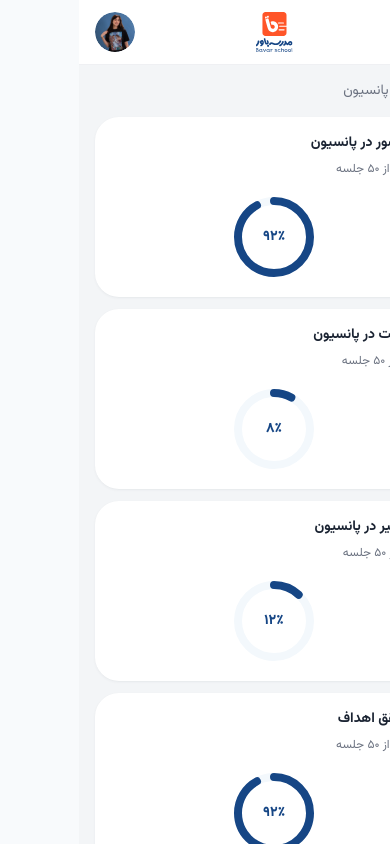
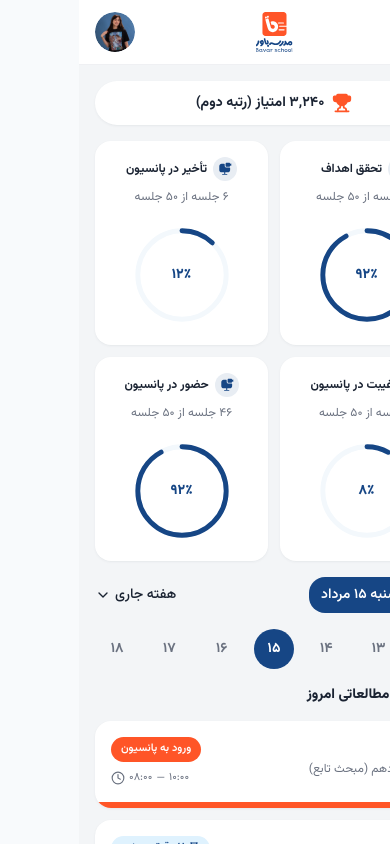
Before and after one commit to separsco/bavarland, a Next.js app: page /dashboard/pension in a window 390 px wide. Built offline with nearby package versions, Linux system fonts and the light colour scheme.

Commit message:
create PensionPointsBanner

```diff
--- a/components/dashboard/CircularProgress.tsx
+++ b/components/dashboard/CircularProgress.tsx
@@ -2,15 +2,19 @@ import { toPersianDigits } from "@/data/otp";
 
 type CircularProgressProps = {
   value: number;
+  className?: string;
 };
 
-export function CircularProgress({ value }: CircularProgressProps) {
+export function CircularProgress({
+  value,
+  className = "size-[9.5rem]",
+}: CircularProgressProps) {
   const radius = 36;
   const circumference = 2 * Math.PI * radius;
   const offset = circumference * (1 - value / 100);
 
   return (
-    <div className="relative mx-auto size-[5.5rem]">
+    <div className={`relative mx-auto ${className}`}>
       <svg viewBox="0 0 88 88" className="size-full -rotate-90" aria-hidden>
         <circle
           cx="44"
@@ -18,7 +22,7 @@ export function CircularProgress({ value }: CircularProgressProps) {
           r={radius}
           fill="none"
           className="stroke-sky-soft"
-          strokeWidth="8"
+          strokeWidth="4"
         />
         <circle
           cx="44"
@@ -26,7 +30,7 @@ export function CircularProgress({ value }: CircularProgressProps) {
           r={radius}
           fill="none"
           className="stroke-brand-blue"
-          strokeWidth="8"
+          strokeWidth="4"
           strokeLinecap="round"
           strokeDasharray={circumference}
           strokeDashoffset={offset}
--- a/components/dashboard/DashboardAcademyVideos.tsx
+++ b/components/dashboard/DashboardAcademyVideos.tsx
@@ -10,7 +10,7 @@ export function DashboardAcademyVideos({
   variant = "stack",
 }: DashboardAcademyVideosProps) {
   return (
-    <section className="rounded-[1.75rem] bg-white p-4 shadow-sm shadow-navy/5 sm:p-5">
+    <section className="rounded-2xl bg-white p-4 shadow-sm shadow-navy/5 sm:p-5">
       <div className="mb-4 flex items-center justify-between gap-3">
         <div className="flex items-center gap-2">
           <svg xmlns="http://www.w3.org/2000/svg" width="24" height="24" viewBox="0 0 24 24" fill="none">
--- a/components/dashboard/DashboardMobilePlan.tsx
+++ b/components/dashboard/DashboardMobilePlan.tsx
@@ -10,7 +10,7 @@ export function DashboardMobilePlan({
   title = "برنامه مطالعاتی کل هفته",
 }: DashboardTodayPlanProps) {
   return (
-    <section className="rounded-[1.75rem] bg-white p-4 shadow-sm shadow-navy/5 sm:p-5">
+    <section className="rounded-2xl bg-white p-4 shadow-sm shadow-navy/5 sm:p-5">
       <div className="mb-4 flex items-center justify-between gap-3">
         <div className="flex min-w-0 items-center gap-2">
           <svg xmlns="http://www.w3.org/2000/svg" width="24" height="24" viewBox="0 0 24 24" fill="none">
--- a/components/dashboard/PensionPageContent.tsx
+++ b/components/dashboard/PensionPageContent.tsx
@@ -1,22 +1,35 @@
 import { Breadcrumb } from "@/components/ui/Breadcrumb";
+import { PensionPointsBanner } from "@/components/dashboard/PensionPointsBanner";
 import { PensionRanking } from "@/components/dashboard/PensionRanking";
 import { PensionStatCards } from "@/components/dashboard/PensionStatCards";
+import { PensionTodayPlan } from "@/components/dashboard/PensionTodayPlan";
 import { PensionWeeklyGrid } from "@/components/dashboard/PensionWeeklyGrid";
 
 export function PensionPageContent() {
   return (
     <div className="space-y-4">
       <Breadcrumb
+        className="hidden lg:block"
         items={[
           { label: "داشبورد", href: "/dashboard" },
           { label: "پانسیون" },
         ]}
       />
 
+      <div className="lg:hidden">
+        <PensionPointsBanner />
+      </div>
+
       <PensionStatCards />
 
+      <div className="lg:hidden">
+        <PensionTodayPlan />
+      </div>
+
       <div className="grid gap-4 xl:grid-cols-[minmax(0,1fr)_20rem] xl:items-start">
-        <PensionWeeklyGrid />
+        <div className="hidden min-w-0 lg:block">
+          <PensionWeeklyGrid />
+        </div>
         <PensionRanking />
       </div>
     </div>
--- /dev/null
+++ b/components/dashboard/PensionPointsBanner.tsx
@@ -0,0 +1,13 @@
+import { Trophy } from "lucide-react";
+import { dashboardUser } from "@/data/dashboard";
+
+export function PensionPointsBanner() {
+  return (
+    <section className="flex items-center justify-center gap-2 rounded-full bg-white px-4 py-3 shadow-sm shadow-navy/5">
+      <Trophy className="size-5 text-primary" fill="currentColor" />
+      <p className="text-sm font-bold text-foreground">
+        {dashboardUser.points} امتیاز ({dashboardUser.rank})
+      </p>
+    </section>
+  );
+}
--- a/components/dashboard/PensionRanking.tsx
+++ b/components/dashboard/PensionRanking.tsx
@@ -1,6 +1,6 @@
 import { DashboardIcon } from "@/components/dashboard/DashboardIcon";
-import { MediaSlot } from "@/components/ui/MediaSlot";
 import { pensionPodium, pensionRankList } from "@/data/pension";
+import { toPersianDigits } from "@/data/otp";
 
 const rankBadgeClasses: Record<number, string> = {
   1: "bg-amber-400 text-navy",
@@ -10,12 +10,17 @@ const rankBadgeClasses: Record<number, string> = {
 
 export function PensionRanking() {
   return (
-    <section className="rounded-[1.75rem] bg-white p-4 shadow-sm shadow-navy/5 sm:p-5">
-      <div className="mb-6 flex items-center gap-2">
-        <DashboardIcon label="pension-ranking-icon" className="size-5" />
+    <section className="rounded-2xl bg-white p-4 shadow-sm shadow-navy/5 sm:p-5">
+      <div className="mb-6 flex items-center gap-2 border-b border-gray-200 py-2.5">
+
+        <svg xmlns="http://www.w3.org/2000/svg" width="24" height="24" viewBox="0 0 24 24" fill="none">
+          <path d="M9.15957 11.62C9.12957 11.62 9.10957 11.62 9.07957 11.62C9.02957 11.61 8.95957 11.61 8.89957 11.62C5.99957 11.53 3.80957 9.25 3.80957 6.44C3.80957 3.58 6.13957 1.25 8.99957 1.25C11.8596 1.25 14.1896 3.58 14.1896 6.44C14.1796 9.25 11.9796 11.53 9.18957 11.62C9.17957 11.62 9.16957 11.62 9.15957 11.62ZM8.99957 2.75C6.96957 2.75 5.30957 4.41 5.30957 6.44C5.30957 8.44 6.86957 10.05 8.85957 10.12C8.91957 10.11 9.04957 10.11 9.17957 10.12C11.1396 10.03 12.6796 8.42 12.6896 6.44C12.6896 4.41 11.0296 2.75 8.99957 2.75Z" fill="#23242E" />
+          <path d="M16.5394 11.75C16.5094 11.75 16.4794 11.75 16.4494 11.74C16.0394 11.78 15.6194 11.49 15.5794 11.08C15.5394 10.67 15.7894 10.3 16.1994 10.25C16.3194 10.24 16.4494 10.24 16.5594 10.24C18.0194 10.16 19.1594 8.96 19.1594 7.49C19.1594 5.97 17.9294 4.74 16.4094 4.74C15.9994 4.75 15.6594 4.41 15.6594 4C15.6594 3.59 15.9994 3.25 16.4094 3.25C18.7494 3.25 20.6594 5.16 20.6594 7.5C20.6594 9.8 18.8594 11.66 16.5694 11.75C16.5594 11.75 16.5494 11.75 16.5394 11.75Z" fill="#23242E" />
+          <path d="M9.16961 22.55C7.20961 22.55 5.23961 22.05 3.74961 21.05C2.35961 20.13 1.59961 18.87 1.59961 17.5C1.59961 16.13 2.35961 14.86 3.74961 13.93C6.74961 11.94 11.6096 11.94 14.5896 13.93C15.9696 14.85 16.7396 16.11 16.7396 17.48C16.7396 18.85 15.9796 20.12 14.5896 21.05C13.0896 22.05 11.1296 22.55 9.16961 22.55ZM4.57961 15.19C3.61961 15.83 3.09961 16.65 3.09961 17.51C3.09961 18.36 3.62961 19.18 4.57961 19.81C7.06961 21.48 11.2696 21.48 13.7596 19.81C14.7196 19.17 15.2396 18.35 15.2396 17.49C15.2396 16.64 14.7096 15.82 13.7596 15.19C11.2696 13.53 7.06961 13.53 4.57961 15.19Z" fill="#23242E" />
+          <path d="M18.3397 20.75C17.9897 20.75 17.6797 20.51 17.6097 20.15C17.5297 19.74 17.7897 19.35 18.1897 19.26C18.8197 19.13 19.3997 18.88 19.8497 18.53C20.4197 18.1 20.7297 17.56 20.7297 16.99C20.7297 16.42 20.4197 15.88 19.8597 15.46C19.4197 15.12 18.8697 14.88 18.2197 14.73C17.8197 14.64 17.5597 14.24 17.6497 13.83C17.7397 13.43 18.1397 13.17 18.5497 13.26C19.4097 13.45 20.1597 13.79 20.7697 14.26C21.6997 14.96 22.2297 15.95 22.2297 16.99C22.2297 18.03 21.6897 19.02 20.7597 19.73C20.1397 20.21 19.3597 20.56 18.4997 20.73C18.4397 20.75 18.3897 20.75 18.3397 20.75Z" fill="#23242E" />
+        </svg>
         <h2 className="text-base font-extrabold text-foreground">رتبه کیمیا در پانسیون</h2>
       </div>
-
       <div className="mb-6 flex items-end justify-center gap-4">
         {pensionPodium.map((person) => (
           <div
@@ -23,11 +28,11 @@ export function PensionRanking() {
             className={`flex flex-col items-center ${person.rank === 1 ? "-translate-y-3" : ""}`}
           >
             <div className="relative">
-              <MediaSlot
-                label={person.avatar}
-                className={`rounded-full bg-sky-soft ${
-                  person.rank === 1 ? "size-16" : "size-14"
-                }`}
+              <img
+                // label={person.avatar}
+                src='/images/coverdashboard.svg'
+                className={`rounded-full bg-sky-soft ${person.rank === 1 ? "size-16" : "size-14"
+                  }`}
               />
               <span
                 className={`absolute -bottom-1 left-1/2 flex size-5 -translate-x-1/2 items-center justify-center rounded-full text-[10px] font-bold ${rankBadgeClasses[person.rank]}`}
@@ -41,21 +46,21 @@ export function PensionRanking() {
         ))}
       </div>
 
-      <ul className="space-y-3">
+      <ul className="divide-y divide-[#F2F2F3]">
         {pensionRankList.map((person) => (
-          <li
-            key={person.rank}
-            className="flex items-center gap-3 rounded-2xl bg-sky-soft/70 px-3 py-2.5"
-          >
-            <span className="w-5 text-sm font-bold text-muted">{person.rank}</span>
+          <li key={person.rank} className="flex items-center gap-3 py-3">
+            <span className="w-5 text-sm font-bold text-muted">
+              {toPersianDigits(person.rank)}
+            </span>
+            <img
+              src="/images/coverdashboard.svg"
+              alt=""
+              className="size-9 shrink-0 rounded-full object-cover"
+            />
             <p className="min-w-0 flex-1 text-sm font-semibold text-foreground">
               {person.name}
             </p>
             <span className="text-xs text-muted">{person.xp}</span>
-            <MediaSlot
-              label={person.avatar}
-              className="size-9 shrink-0 rounded-full bg-sky"
-            />
           </li>
         ))}
       </ul>
--- a/components/dashboard/PensionStatCards.tsx
+++ b/components/dashboard/PensionStatCards.tsx
@@ -1,22 +1,28 @@
 import { CircularProgress } from "@/components/dashboard/CircularProgress";
-import { DashboardIcon } from "@/components/dashboard/DashboardIcon";
 import { pensionStats } from "@/data/pension";
 
 export function PensionStatCards() {
   return (
-    <div className="grid gap-3 sm:grid-cols-2 xl:grid-cols-4">
+    <div className="grid grid-cols-2 gap-3 xl:grid-cols-4">
       {pensionStats.map((stat) => (
         <article
           key={stat.id}
-          className="rounded-[1.5rem] bg-white p-4 shadow-sm shadow-navy/5 sm:p-5"
+          className="rounded-2xl bg-white p-4 shadow-sm shadow-navy/5 sm:p-5"
         >
-          <div className="flex items-center gap-2">
-            <DashboardIcon label={stat.icon} className="size-5" />
-            <h2 className="text-sm font-bold text-foreground">{stat.title}</h2>
+          <div className="flex items-center justify-center gap-1.5">
+          <svg xmlns="http://www.w3.org/2000/svg" width="28" height="28" viewBox="0 0 28 28" fill="none" className="size-6 shrink-0 sm:size-7">
+<rect width="28" height="28" rx="14" fill="#E8EDF3"/>
+<path d="M19.9802 12.9133V15.04C19.9802 16.5867 18.7268 17.84 17.1802 17.84H14.8068C14.4402 17.84 14.1402 18.1333 14.1402 18.5067V19.0533C14.1402 19.42 14.4402 19.72 14.8068 19.72H16.3135C16.5735 19.72 16.7868 19.9267 16.7868 20.1933C16.7868 20.4533 16.5735 20.6667 16.3135 20.6667H11.0202C10.7602 20.6667 10.5468 20.4533 10.5468 20.1933C10.5468 19.9267 10.7602 19.72 11.0202 19.72H12.5268C12.8935 19.72 13.1935 19.42 13.1935 19.0533V18.5067C13.1935 18.1333 12.8935 17.84 12.5268 17.84H10.1268C8.58683 17.84 7.3335 16.5867 7.3335 15.04V10.7933C7.3335 9.25333 8.58683 8 10.1268 8H13.0002C13.3668 8 13.6668 8.3 13.6668 8.66667V10.1C13.6668 11.3867 14.5268 12.2467 15.8068 12.2467H19.3135C19.6802 12.2467 19.9802 12.5467 19.9802 12.9133Z" fill="#164685"/>
+<path d="M20.6598 7.57308L19.9065 8.09975V7.81975C19.9065 7.18641 19.3932 6.67975 18.7665 6.67975H15.9132C15.2265 6.67308 14.6665 7.23308 14.6665 7.91975V10.1064C14.6665 10.6797 14.9532 11.2464 15.8065 11.2464H18.7598C19.3932 11.2464 19.8998 10.7331 19.8998 10.1064V9.81975L20.6532 10.3464C21.0332 10.6064 21.3332 10.4464 21.3332 9.99308V7.92641C21.3332 7.47308 21.0332 7.31975 20.6598 7.57308Z" fill="#164685"/>
+</svg>
+            <h2 className="text-center text-xs font-bold text-foreground sm:text-sm">{stat.title}</h2>
           </div>
-          <p className="mt-2 text-xs text-muted">{stat.subtitle}</p>
+          <p className="mt-2 text-center text-xs text-muted">{stat.subtitle}</p>
           <div className="mt-4">
-            <CircularProgress value={stat.percent} />
+            <CircularProgress
+              value={stat.percent}
+              className="size-[6.75rem] sm:size-[8.5rem] xl:size-[9.5rem]"
+            />
           </div>
         </article>
       ))}
--- /dev/null
+++ b/components/dashboard/PensionTodayPlan.tsx
@@ -0,0 +1,125 @@
+import { CalendarDays, Check, ChevronDown, Clock, Hourglass } from "lucide-react";
+import { todaySessions } from "@/data/dashboard";
+import { planningSelectedDate, planningWeekDays } from "@/data/planning";
+
+const statusStyles = {
+  enter: {
+    bar: "bg-primary",
+    badge: "bg-primary text-white",
+    label: "ورود به پانسیون",
+  },
+  remaining: {
+    bar: "bg-[#7eb6e8]",
+    badge: "bg-sky-100 text-brand-blue",
+    label: "۷ دقیقه مونده",
+  },
+  pending: {
+    bar: "bg-amber-300",
+    badge: "bg-amber-100 text-amber-700",
+    label: "در حال انتظار",
+  },
+  done: {
+    bar: "bg-emerald-400",
+    badge: "bg-emerald-100 text-emerald-700",
+    label: "انجام شد",
+  },
+} as const;
+
+function SessionTime({ time }: { time: string }) {
+  const [start, end] = time.split(" - ");
+
+  return (
+    <span
+      dir="ltr"
+      className="inline-flex items-center gap-1 text-[11px] text-muted"
+    >
+      <Clock className="size-3.5" />
+      <span>{start}</span>
+      <span>—</span>
+      <span>{end}</span>
+    </span>
+  );
+}
+
+export function PensionTodayPlan() {
+  return (
+    <section className="space-y-4">
+      <div className="flex items-center justify-between gap-3">
+        <div className="inline-flex items-center gap-2 rounded-2xl bg-brand-blue px-3 py-2 text-sm font-semibold text-white">
+          <CalendarDays className="size-4" />
+          {planningSelectedDate}
+        </div>
+
+        <button
+          type="button"
+          className="inline-flex items-center gap-1 text-sm font-medium text-foreground"
+        >
+          هفته جاری
+          <ChevronDown className="size-4" />
+        </button>
+      </div>
+
+      <div className="-mx-1 flex justify-between gap-2 overflow-x-auto px-1">
+        {planningWeekDays.map((day) => (
+          <div key={day.id} className="flex min-w-0 flex-1 flex-col items-center gap-1">
+            <span
+              className={`flex size-10 items-center justify-center rounded-full text-sm font-bold ${
+                day.active
+                  ? "bg-brand-blue text-white"
+                  : "text-muted"
+              }`}
+            >
+              {day.date}
+            </span>
+          </div>
+        ))}
+      </div>
+
+      <div className="flex items-center gap-2">
+        <CalendarDays className="size-5 text-foreground" />
+        <h2 className="text-sm font-extrabold text-foreground">
+          برنامه مطالعاتی امروز
+        </h2>
+      </div>
+
+      <ul className="space-y-3">
+        {todaySessions.map((session) => {
+          const style = statusStyles[session.status];
+          const label =
+            session.status === "remaining"
+              ? session.remainingLabel
+              : style.label;
+
+          return (
+            <li key={session.id}>
+              <article className="overflow-hidden rounded-2xl bg-white shadow-sm shadow-navy/5">
+                <div className="flex items-start justify-between gap-3 p-4">
+                  <div className="min-w-0">
+                    <h3 className="text-sm font-extrabold text-foreground">
+                      {session.title}
+                    </h3>
+                    <p className="mt-1 text-xs text-muted">{session.subtitle}</p>
+                  </div>
+
+                  <div className="flex shrink-0 flex-col items-end gap-2">
+                    <span
+                      className={`inline-flex items-center gap-1 rounded-full px-2.5 py-1 text-[11px] font-semibold ${style.badge}`}
+                    >
+                      {session.status === "remaining" || session.status === "pending" ? (
+                        <Hourglass className="size-3" />
+                      ) : null}
+                      {session.status === "done" ? <Check className="size-3.5" /> : null}
+                      {label}
+                    </span>
+                    <SessionTime time={session.time} />
+                  </div>
+                </div>
+                <div className={`h-1.5 w-full ${style.bar}`} />
+              </article>
+            </li>
+          );
+        })}
+      </ul>
+    </section>
+  );
+}
--- a/components/dashboard/PlanningMainPanel.tsx
+++ b/components/dashboard/PlanningMainPanel.tsx
@@ -24,7 +24,7 @@ const statusStyles = {
 
 export function PlanningMainPanel() {
   return (
-    <section className="rounded-[1.75rem] bg-white p-4 shadow-sm shadow-navy/5 sm:p-6">
+    <section className="rounded-2xl bg-white p-4 shadow-sm shadow-navy/5 sm:p-6">
       <div className="mb-5 flex flex-wrap items-center justify-between gap-3">
         <div className="inline-flex items-center gap-2 rounded-2xl bg-brand-blue px-3 py-2 text-sm font-semibold text-white">
           <DashboardIcon
--- a/components/dashboard/WeeklyPlanGrid.tsx
+++ b/components/dashboard/WeeklyPlanGrid.tsx
@@ -4,7 +4,7 @@ import { weekDays, weeklyPlan, weeklyTimeRange } from "@/data/dashboard";
 
 export function WeeklyPlanGrid() {
   return (
-    <section className="rounded-[1.75rem] bg-white p-4 shadow-sm shadow-navy/5 sm:p-6">
+    <section className="rounded-2xl bg-white p-4 shadow-sm shadow-navy/5 sm:p-6">
       <div className="mb-5 flex flex-wrap items-center justify-between gap-3">
         <div className="flex items-center gap-2">
           <CalendarDays className="size-5 text-brand-blue" />
@@ -15,7 +15,7 @@ export function WeeklyPlanGrid() {
 
         <button
           type="button"
-          className="inline-flex items-center gap-2 rounded-full bg-navy px-3 py-2 text-sm font-medium text-white"
+          className="inline-flex items-center gap-2 rounded-full bg-brand-blue px-3 py-2.5 text-sm font-medium text-white"
         >
           <ChevronRight className="size-4" />
           هفته جاری
--- a/data/pension.ts
+++ b/data/pension.ts
@@ -2,18 +2,11 @@ import type { PlanTone } from "@/data/dashboard";
 
 export const pensionStats = [
   {
-    id: "presence",
-    title: "حضور در پانسیون",
-    icon: "pension-stat-presence",
+    id: "goals",
+    title: "تحقق اهداف",
+    icon: "pension-stat-goals",
     subtitle: "۴۶ جلسه از ۵۰ جلسه",
     percent: 92,
-  },
-  {
-    id: "absence",
-    title: "غیبت در پانسیون",
-    icon: "pension-stat-absence",
-    subtitle: "۴ جلسه از ۵۰ جلسه",
-    percent: 8,
   },
   {
     id: "delay",
@@ -23,12 +16,22 @@ export const pensionStats = [
     percent: 12,
   },
   {
-    id: "goals",
-    title: "تحقق اهداف",
-    icon: "pension-stat-goals",
+    id: "absence",
+    title: "غیبت در پانسیون",
+    icon: "pension-stat-absence",
+    subtitle: "۴ جلسه از ۵۰ جلسه",
+    percent: 8,
+  },
+
+  {
+    id: "presence",
+    title: "حضور در پانسیون",
+    icon: "pension-stat-presence",
     subtitle: "۴۶ جلسه از ۵۰ جلسه",
     percent: 92,
   },
+
+
 ] as const;
 
 export const pensionPodium = [
```
